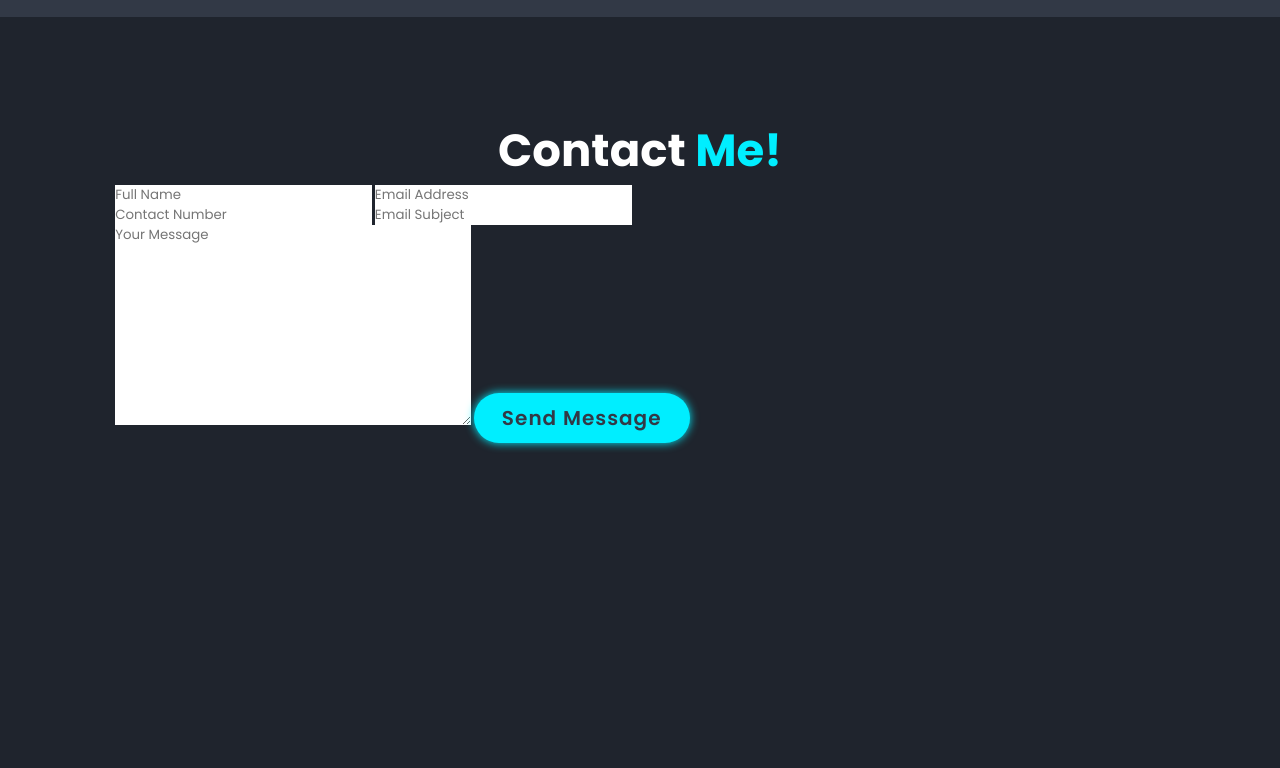
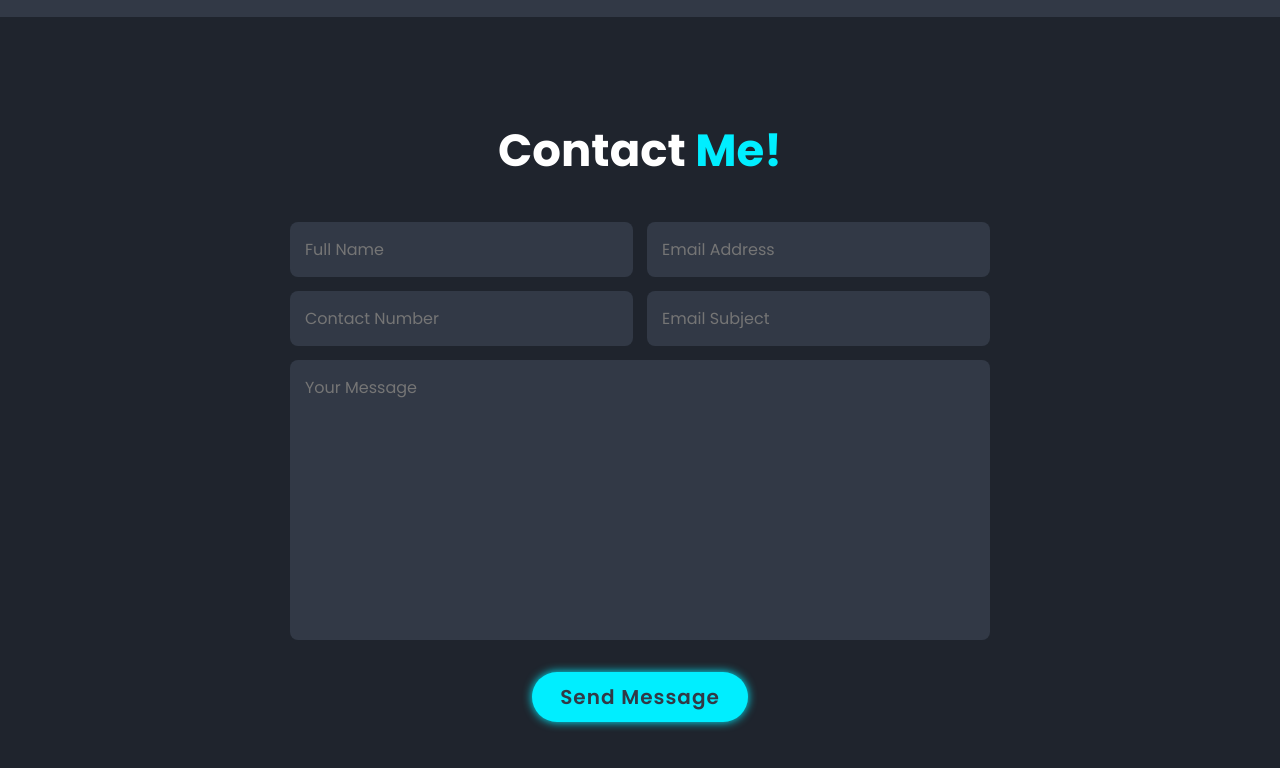
Before and after one commit to clubd/portfolio-website, a plain HTML site: page public/index.html in a window 1280 px wide. Shown: the part 3626-4394 px from the top of the page. Drawn offline with nearby package versions, Linux system fonts and the light colour scheme.

Commit message:
add styling for contact section form

```diff
--- a/src/styles/style.css
+++ b/src/styles/style.css
@@ -284,5 +284,45 @@ span {
 .portfolio-layer a i {
     font-size: 2rem;
     color: var(--second-bg-color);
+}
 
+.contact h2 {
+    margin-bottom: 3rem;
 }
+
+.contact form {
+    max-width: 70rem;
+    margin: 1rem auto;
+    text-align: center;
+    margin-bottom: 3rem;
+}
+
+.contact form .input-box {
+    display: flex;
+    justify-content: space-between;
+    flex-wrap: wrap;
+}
+
+.contact form .input-box input,
+.contact form textarea {
+    width: 100%;
+    padding: 1.5rem;
+    font-size: 1.6rem;
+    color: var(--txt-color);
+    background: var(--second-bg-color);
+    border-radius: 0.8rem;
+    margin: 0.7rem 0;
+}
+
+.contact form .input-box input {
+    width: 49%;
+}
+
+.contact form textarea {
+    resize: none;
+}
+
+.contact form .btn {
+    margin-top: 2rem;
+    cursor: pointer;
+}
```
